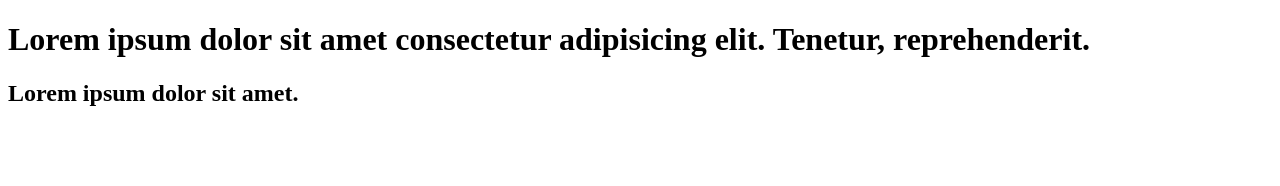
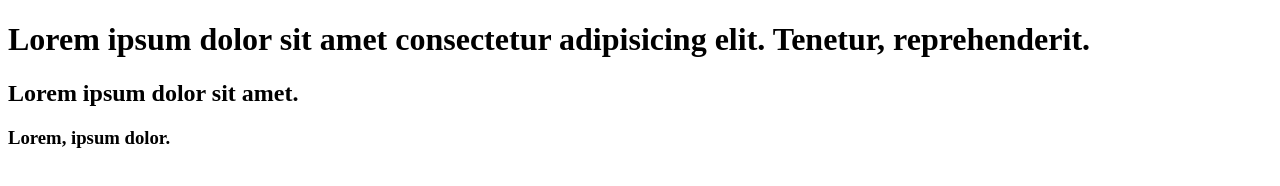
Before and after one commit to Shephard010/Tutorial-fullstack-GoIT2023, a plain HTML site: page index.html in a window 1280 px wide. Drawn offline with Linux system fonts and the light colour scheme.

Commit message:
Update index.html

```diff
--- a/index.html
+++ b/index.html
@@ -12,5 +12,6 @@
       reprehenderit.
     </h1>
     <h2>Lorem ipsum dolor sit amet.</h2>
+    <h3>Lorem, ipsum dolor.</h3>
   </body>
 </html>
```
